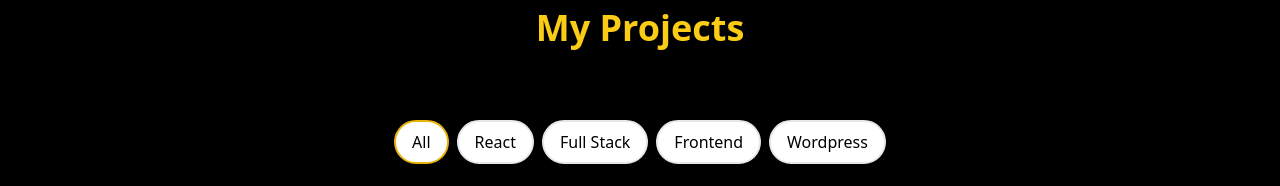
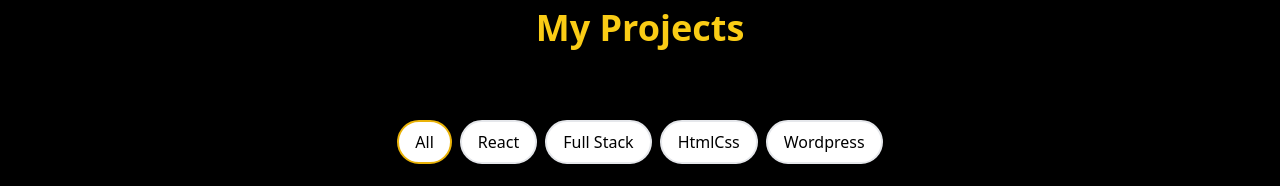
Before and after one commit to HAMMAD123RAZA/updPortfolio, a Next.js app: page / in a window 1280 px wide. Shown: the part 1640-1826 px from the top of the page. Built offline with nearby package versions, Linux system fonts and the light colour scheme.

Commit message:
updating tabs

```diff
--- a/src/components/ProjectSec.jsx
+++ b/src/components/ProjectSec.jsx
@@ -58,14 +58,14 @@ const projectsData = [
     title: "Bio Graphy",
     description: "Built completely using Bootstrap 5 and used Aos lib for animation ",
     image: "/images/projects/biography.jpg",
-    tag: ["All", "Frontend"],
+    tag: ["All", "HtmlCss"],
     gitUrl: "https://github.com/HAMMAD123RAZA/beans-bio.git",
     previewUrl: "https://beansbiography.netlify.app/home",
   },
   {
     id: 4,
     title: "Sales Web",
-    description: "Designed Sales website to enhance my frontend skills",
+    description: "Designed Sales website to enhance my HtmlCss skills",
     image: "/images/projects/sales.png",
     tag: ["All", "React"],
     gitUrl: "https://github.com/HAMMAD123RAZA/Sales-Mui.git",
@@ -77,7 +77,7 @@ const projectsData = [
     title: "Budget Web",
     description: "Built using Html Css Js.In this budget web user can fix a date and add monthly expenses and can see overview and can also delete it . ",
     image: "/images/projects/budget.jpg",
-    tag: ["All", "Frontend"],
+    tag: ["All", "HtmlCss"],
     gitUrl: "https://github.com/HAMMAD123RAZA/budget.github.io.git",
     previewUrl: "/",
   },
@@ -104,7 +104,7 @@ const projectsData = [
     title: "Todo",
     description: "Built using Html Css and Js. Provided a crud operation using Javascript",
     image: "/images/projects/todo.jpg",
-    tag: ["All", "Frontend"],
+    tag: ["All", "HtmlCss"],
     gitUrl: "https://github.com/HAMMAD123RAZA/todooos.github.io.git",
     previewUrl: "/",
   },
@@ -113,7 +113,7 @@ const projectsData = [
     title: "News Web ",
     description: "Built using Html Css and Js. Fetched data from an external api for each news",
     image: "/images/projects/news.png",
-    tag: ["All", "Frontend"],
+    tag: ["All", "HtmlCss"],
     gitUrl: "https://github.com/HAMMAD123RAZA/News-Web.git",
     previewUrl: "/",
   },
@@ -173,8 +173,8 @@ const ProjectsSection = () => {
         />
         <ProjectTag
           onClick={handleTagChange}
-          name="Frontend"
-          isSelected={tag === "Frontend"}
+          name="HtmlCss"
+          isSelected={tag === "HtmlCss"}
         />
           <ProjectTag
           onClick={handleTagChange}
```
